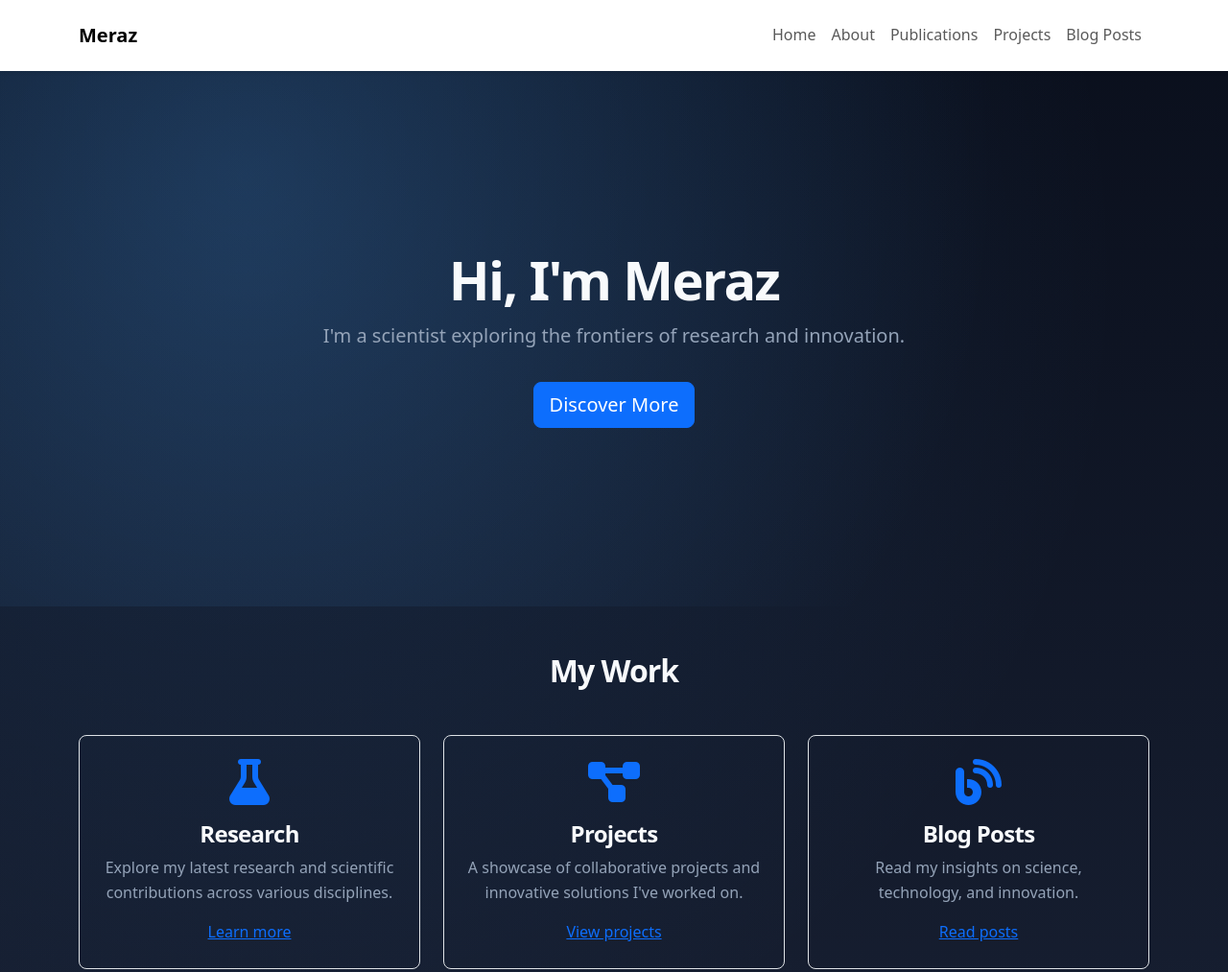
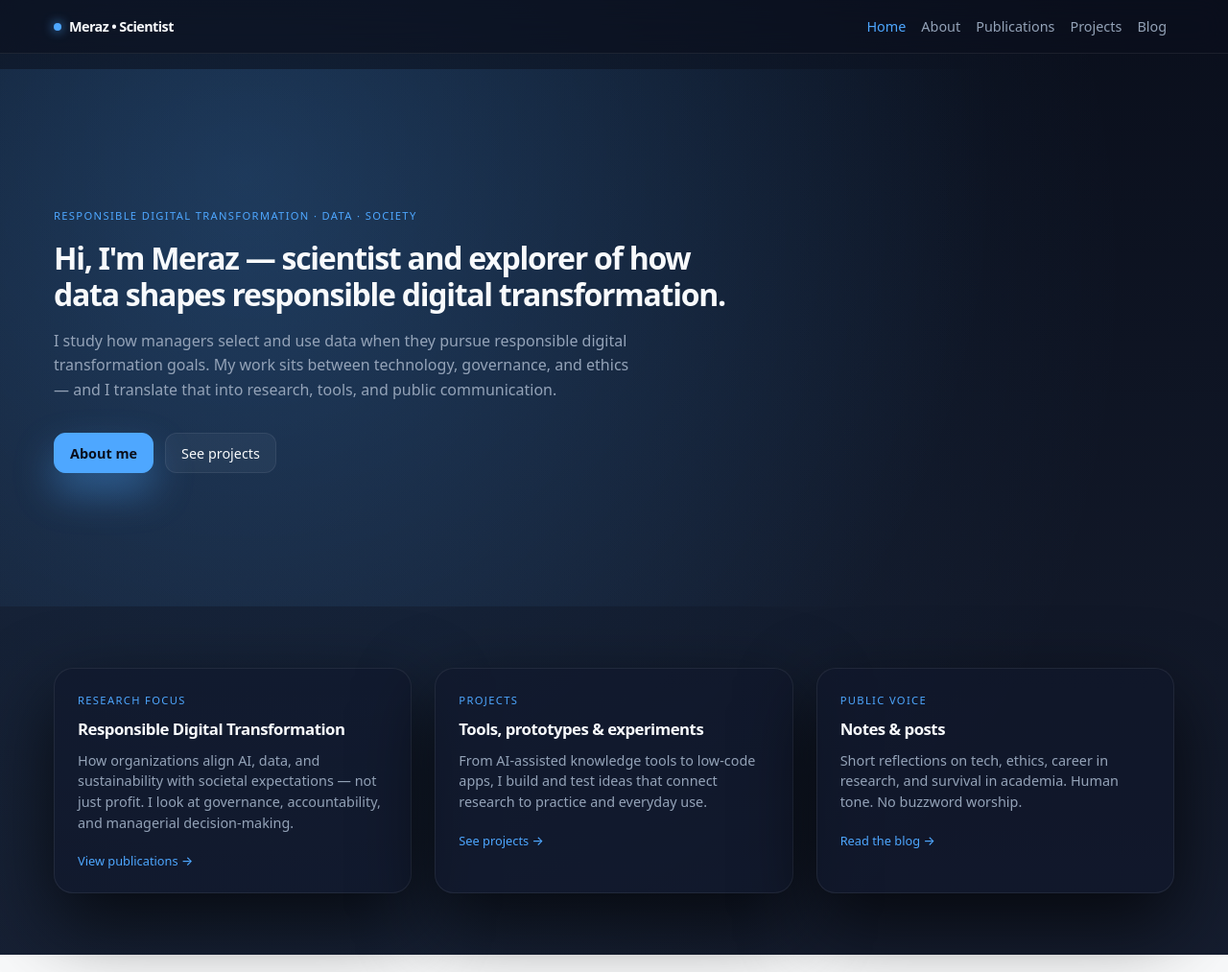
Before and after one commit to ariful-eu/ariful-eu.github.io, a plain HTML site: page index.html in a window 1280 px wide. Shown: the top 1013 px of the page at 96% size. Drawn offline with nearby package versions, Linux system fonts and the light colour scheme.

Commit message:
Update index.html

```diff
--- a/index.html
+++ b/index.html
@@ -13,65 +13,99 @@
 </head>
 <body>
     <!-- Navigation -->
-    <nav class="navbar navbar-expand-lg navbar-light bg-white shadow-sm fixed-top">
-        <div class="container py-2">
-            <a class="navbar-brand fw-bold" href="index.html">Meraz</a>
-            <button class="navbar-toggler" type="button" data-bs-toggle="collapse" data-bs-target="#navbarNav" aria-controls="navbarNav" aria-expanded="false" aria-label="Toggle navigation">
+    <nav class="navbar navbar-expand-lg fixed-top navbar-custom">
+  <div class="container-fluid max-w-screen px-3">
+    <a class="navbar-brand navbar-brand-custom" href="index.html">
+      <span class="dot"></span>
+      <span>Meraz • Scientist</span>
+    </a>
+    <button class="navbar-toggler bg-dark-subtle border-0 py-1 px-2" type="button" data-bs-toggle="collapse" data-bs-target="#mainNav">
       <span class="navbar-toggler-icon"></span>
     </button>
-            <div class="collapse navbar-collapse" id="navbarNav">
-                <ul class="navbar-nav ms-auto">
-                    <li class="nav-item"><a class="nav-link" href="index.html">Home</a></li>
+
+    <div class="collapse navbar-collapse" id="mainNav">
+      <ul class="navbar-nav ms-auto mb-2 mb-lg-0">
+        <li class="nav-item"><a class="nav-link active" href="index.html">Home</a></li>
         <li class="nav-item"><a class="nav-link" href="about.html">About</a></li>
         <li class="nav-item"><a class="nav-link" href="publications.html">Publications</a></li>
         <li class="nav-item"><a class="nav-link" href="projects.html">Projects</a></li>
-                    <li class="nav-item"><a class="nav-link" href="blog.html">Blog Posts</a></li>
+        <li class="nav-item"><a class="nav-link" href="blog.html">Blog</a></li>
       </ul>
     </div>
   </div>
 </nav>
 
+
     <!-- Hero Section -->
-    <header class="hero d-flex align-items-center">
-        <div class="container text-center text-white">
-            <h1 class="display-4 fw-bold">Hi, I'm Meraz</h1>
-            <p class="lead">I'm a scientist exploring the frontiers of research and innovation.</p>
-            <a href="about.html" class="btn btn-primary btn-lg mt-3">Discover More</a>
+    <header class="hero">
+  <div class="container max-w-screen px-3">
+    <div class="hero-inner">
+      <div class="hero-eyebrow">responsible digital transformation · data · society</div>
+
+      <h1 class="hero-title">
+        Hi, I'm Meraz — scientist and explorer of how data shapes responsible digital transformation.
+      </h1>
+
+      <p class="hero-desc">
+        I study how managers select and use data when they pursue responsible digital transformation goals.
+        My work sits between technology, governance, and ethics — and I translate that into research,
+        tools, and public communication.
+      </p>
+
+      <div class="hero-cta-group">
+        <a href="about.html" class="btn-primary-modern">About me</a>
+        <a href="projects.html" class="btn-ghost-modern">See projects</a>
+      </div>
+    </div>
   </div>
 </header>
 
+
     <!-- My Work Section -->
-    <section id="work" class="py-5">
-        <div class="container">
-            <h2 class="text-center mb-5">My Work</h2>
+    <section class="section-block">
+  <div class="container max-w-screen px-3">
     <div class="row g-4">
-                <div class="col-md-4 text-center">
-                    <div class="p-4 border rounded-3 h-100">
-                        <i class="fa-solid fa-flask fa-3x mb-3 text-primary"></i>
-                        <h4 class="mb-2">Research</h4>
-                        <p class="mb-3">Explore my latest research and scientific contributions across various disciplines.</p>
-                        <a href="publications.html" class="stretched-link">Learn more</a>
+
+      <div class="col-md-4">
+        <div class="card-glass h-100">
+          <div class="card-label">Research Focus</div>
+          <div class="card-title">Responsible Digital Transformation</div>
+          <div class="card-desc">
+            How organizations align AI, data, and sustainability with societal expectations — not just profit.
+            I look at governance, accountability, and managerial decision-making.
+          </div>
+          <a class="card-link" href="publications.html">View publications →</a>
         </div>
       </div>
-                <div class="col-md-4 text-center">
-                    <div class="p-4 border rounded-3 h-100">
-                        <i class="fa-solid fa-project-diagram fa-3x mb-3 text-primary"></i>
-                        <h4 class="mb-2">Projects</h4>
-                        <p class="mb-3">A showcase of collaborative projects and innovative solutions I've worked on.</p>
-                        <a href="projects.html" class="stretched-link">View projects</a>
+
+      <div class="col-md-4">
+        <div class="card-glass h-100">
+          <div class="card-label">Projects</div>
+          <div class="card-title">Tools, prototypes & experiments</div>
+          <div class="card-desc">
+            From AI-assisted knowledge tools to low-code apps, I build and test ideas that connect research
+            to practice and everyday use.
+          </div>
+          <a class="card-link" href="projects.html">See projects →</a>
         </div>
       </div>
-                <div class="col-md-4 text-center">
-                    <div class="p-4 border rounded-3 h-100">
-                        <i class="fa-solid fa-blog fa-3x mb-3 text-primary"></i>
-                        <h4 class="mb-2">Blog Posts</h4>
-                        <p class="mb-3">Read my insights on science, technology, and innovation.</p>
-                        <a href="blog.html" class="stretched-link">Read posts</a>
+
+      <div class="col-md-4">
+        <div class="card-glass h-100">
+          <div class="card-label">Public Voice</div>
+          <div class="card-title">Notes & posts</div>
+          <div class="card-desc">
+            Short reflections on tech, ethics, career in research, and survival in academia.
+            Human tone. No buzzword worship.
+          </div>
+          <a class="card-link" href="blog.html">Read the blog →</a>
         </div>
       </div>
+
     </div>
   </div>
 </section>
+
 
     <!-- Contact Section -->
     <section id="contact" class="bg-light py-5">
@@ -100,11 +134,26 @@
     </section>
 
     <!-- Footer -->
-    <footer class="py-3 bg-white border-top">
-        <div class="container text-center">
-            <small>&copy; 2025 Meraz. All rights reserved.</small>
+    <footer>
+  <div class="container max-w-screen px-3">
+    <div class="text-center">
+      <div class="mb-2" style="color: var(--text-main); font-weight:600; letter-spacing:-0.03em;">
+        Meraz • The Explorer Scientist
+      </div>
+      <div class="mb-2">
+        <a href="mailto:your-email@example.com">email me</a>
+        &nbsp;·&nbsp;
+        <a href="about.html">about</a>
+        &nbsp;·&nbsp;
+        <a href="projects.html">projects</a>
+      </div>
+      <div style="color: var(--text-dim);">
+        © 2025. All rights reserved.
+      </div>
+    </div>
   </div>
 </footer>
+
 
     <!-- Bootstrap JS -->
     <script src="https://cdn.jsdelivr.net/npm/bootstrap@5.3.1/dist/js/bootstrap.bundle.min.js" integrity="sha384-HoA8Cje1Yjk9RyS9y5Pip5a/pz+rzZJe9lSfa6r8Vt7oIOnc8UGlctkKqzUcRfET" crossorigin="anonymous"></script>
```
Lines whose indentation alone changed are shown as unchanged.
